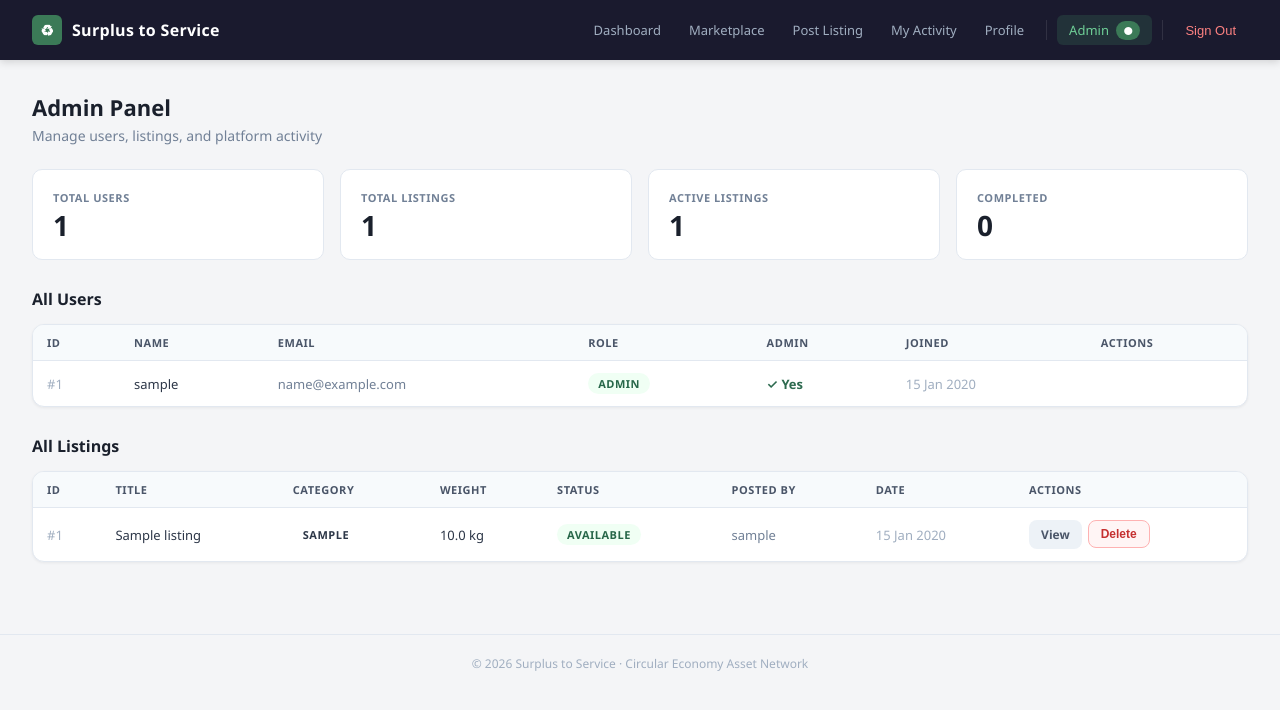
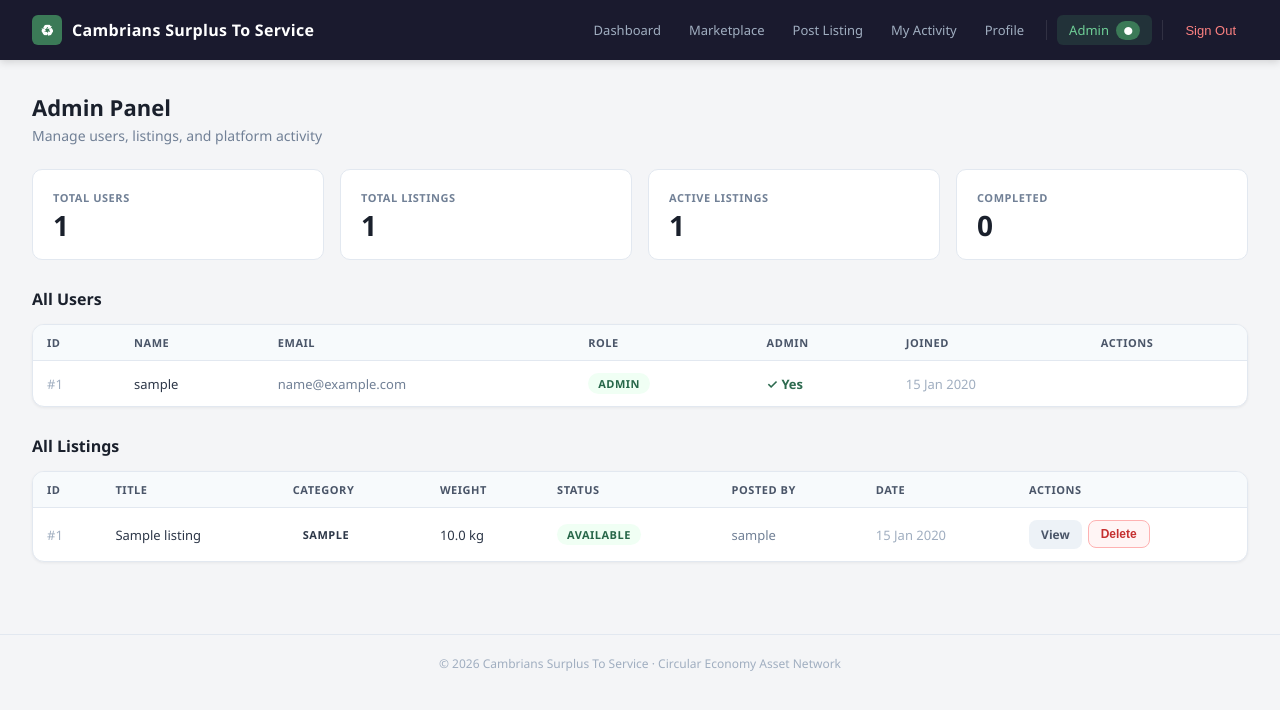
Before and after one commit to smbhargavi25ds-max/SURPLUS_TO_SERVICE-Nothing-is-wasted-Everything-is-shared, a Flask app: page /admin in a window 1280 px wide. Shown: the top 710 px of the page. Run offline with Flask 3, Linux system fonts and the light colour scheme; the visitor is signed in with stand-in values (Sample User, id 1); tables that the repository leaves empty hold one stand-in row (values such as "Sample post").

Commit message:
Update base.html

```diff
--- a/templates/base.html
+++ b/templates/base.html
@@ -3,7 +3,7 @@
 <head>
   <meta charset="UTF-8" />
   <meta name="viewport" content="width=device-width, initial-scale=1.0"/>
-  <title>{% block title %} Cambrians Surplus to Service{% endblock %}</title>
+  <title>{% block title %} Cambrians Cambrians Surplus To Service{% endblock %}</title>
   <style>
     *, *::before, *::after { box-sizing: border-box; margin: 0; padding: 0; }
     body {
@@ -241,7 +241,7 @@
 <nav class="navbar">
   <a href="{{ url_for('home') }}" class="nav-brand">
     <div class="nav-brand-icon">♻</div>
-    Surplus to Service
+    Cambrians Surplus To Service
   </a>
   <div class="nav-links">
     <a href="{{ url_for('home') }}" class="nav-link {% if request.endpoint == 'home' %}active{% endif %}">Dashboard</a>
@@ -281,6 +281,6 @@
 
 {% block content %}{% endblock %}
 
-<footer>© 2026 Surplus to Service · Circular Economy Asset Network</footer>
+<footer>© 2026 Cambrians Surplus To Service · Circular Economy Asset Network</footer>
 </body>
 </html>
```
